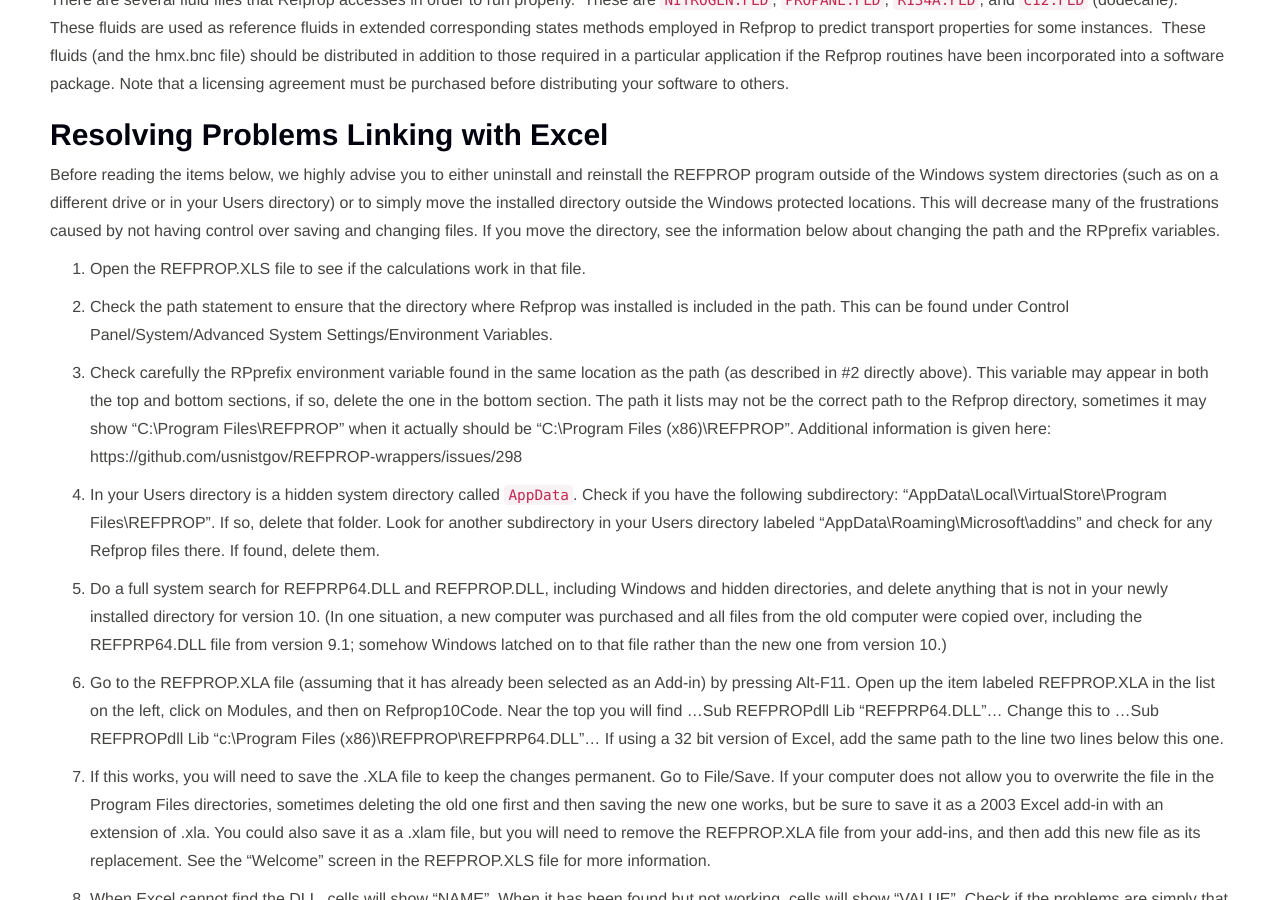
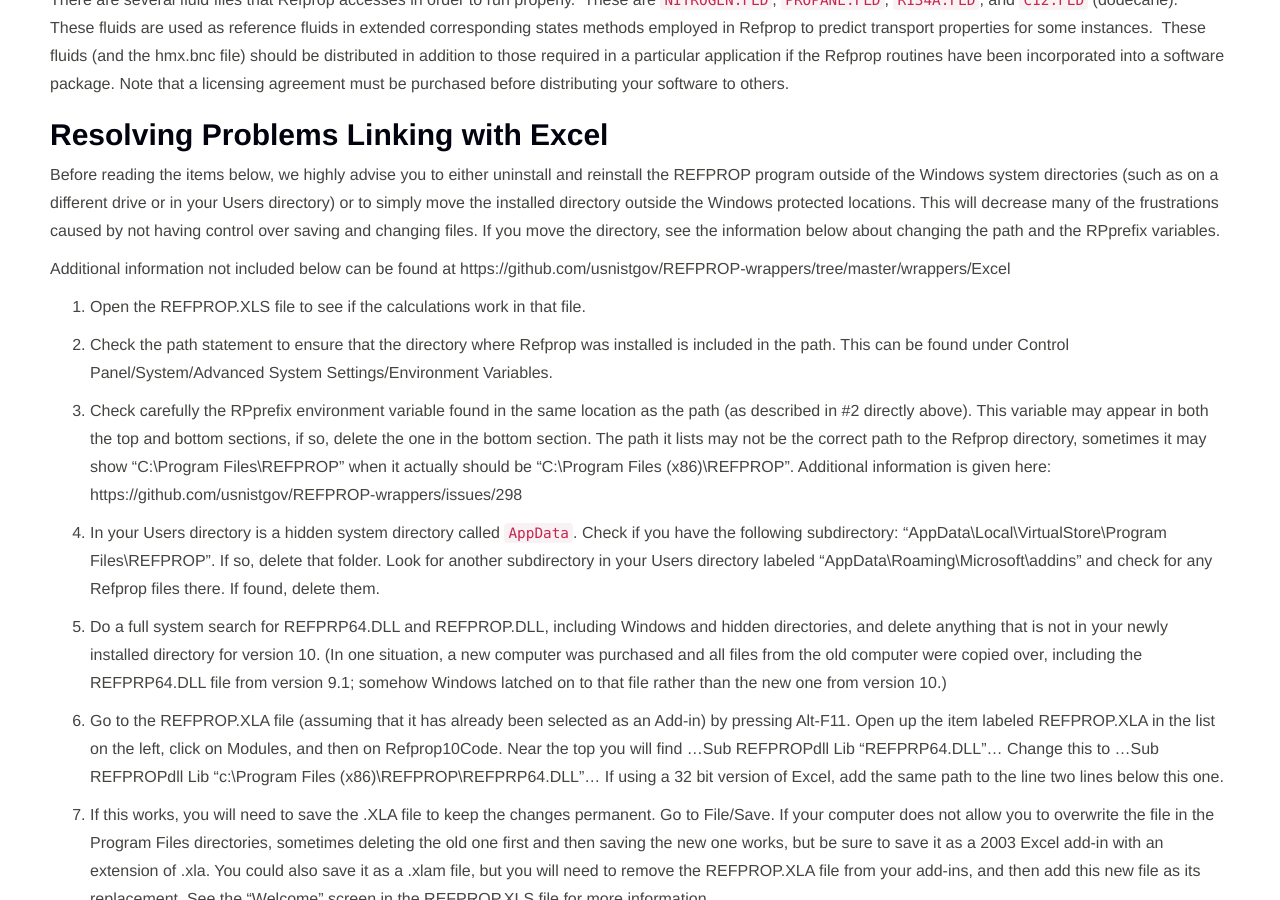
Before and after one commit to usnistgov/REFPROP-docs, a Jekyll site: the page built from index.md, in a window 1280 px wide and 900 px high, scrolled down 18412 px. Built offline with Jekyll 4.4.1, drawn with Linux system fonts in a browser that asks for light colours; nearby versions of some CDN libraries; library files that are not in the unit come from our copies.

Commit message:
Update index.md

```diff
--- a/index.md
+++ b/index.md
@@ -824,6 +824,8 @@
 
 Before reading the items below, we highly advise you to either uninstall and reinstall the REFPROP program outside of the Windows system directories (such as on a different drive or in your Users directory) or to simply move the installed directory outside the Windows protected locations.  This will decrease many of the frustrations caused by not having control over saving and changing files.  If you move the directory, see the information below about changing the path and the RPprefix variables.
 
+Additional information not included below can be found at https://github.com/usnistgov/REFPROP-wrappers/tree/master/wrappers/Excel
+
 1.  Open the REFPROP.XLS file to see if the calculations work in that file.
 
 2.  Check the path statement to ensure that the directory where Refprop was installed is included in the path.  This can be found under Control Panel/System/Advanced System Settings/Environment Variables.
```
